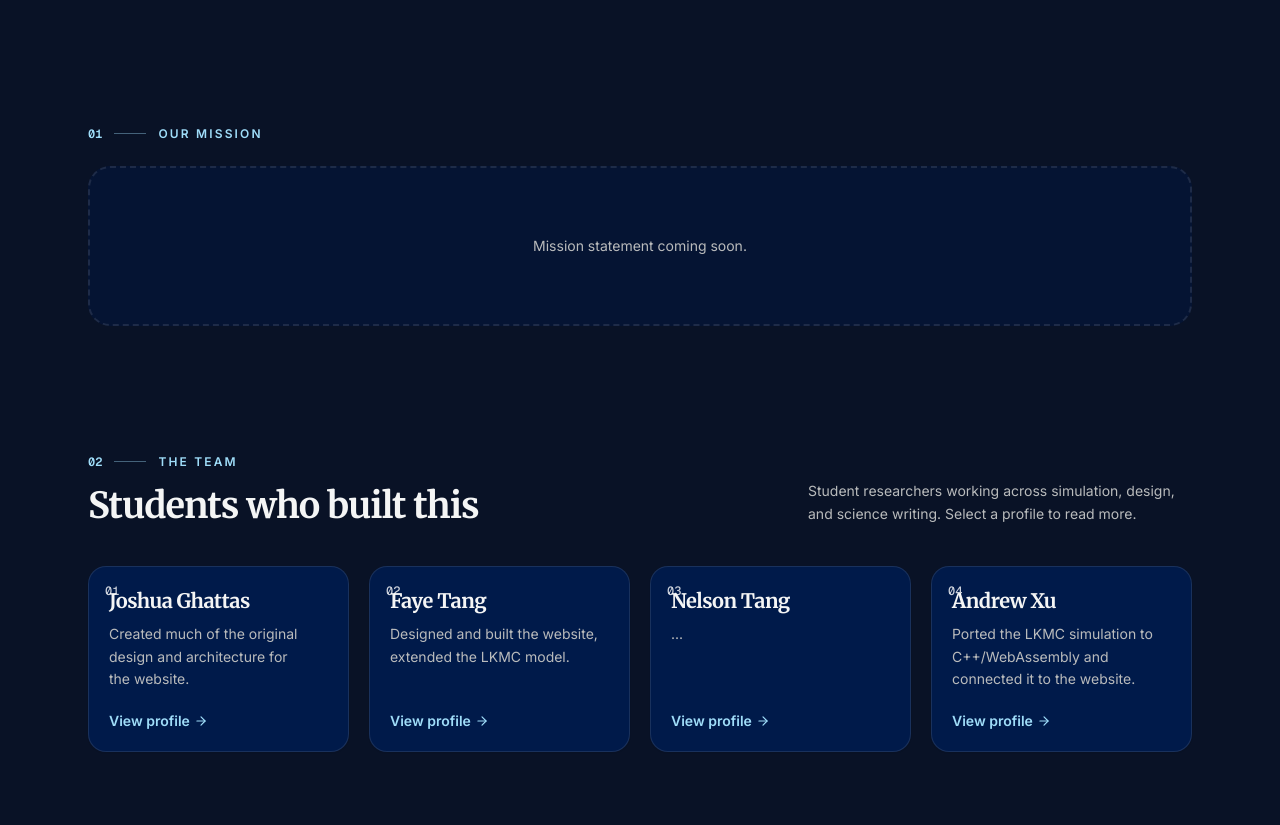
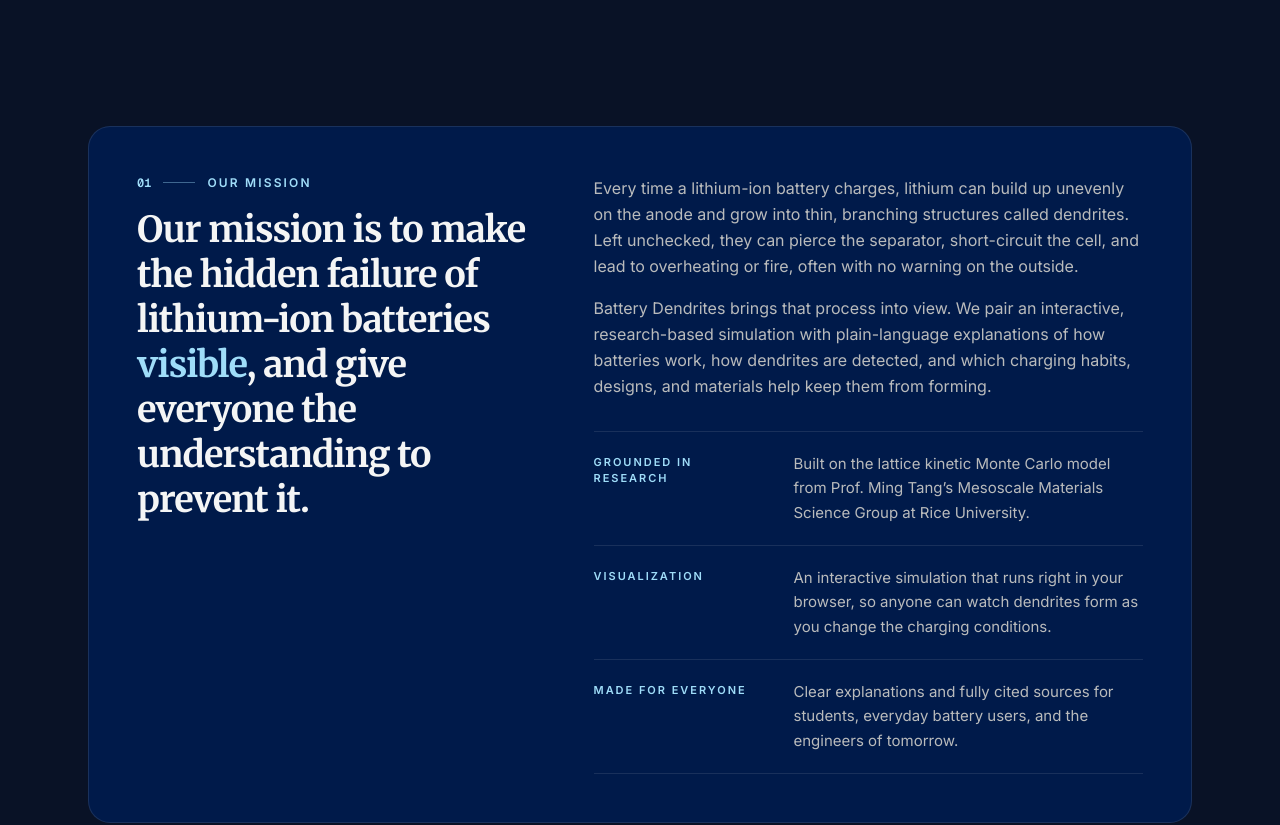
Before and after one commit to Rice-Material-Science-Lab/lithium-website, a Next.js app: page /about in a window 1280 px wide. Shown: the part 520-1345 px from the top of the page. Built offline with nearby package versions, Linux system fonts and the light colour scheme.

Commit message:
added to about

```diff
--- a/components/pages/about.tsx
+++ b/components/pages/about.tsx
@@ -157,17 +157,14 @@ const SPOTLIGHT =
 
 function MemberCard({
   member,
-  index,
   open,
   onToggle,
 }: {
   member: TeamMember
-  index: number
   open: boolean
   onToggle: () => void
 }) {
   const { ref, onMouseMove } = useSpotlight<HTMLButtonElement>()
-  const number = String(index + 1).padStart(2, "0")
 
   return (
     <button
@@ -193,9 +190,6 @@ function MemberCard({
           className="aspect-4/3 w-full sm:aspect-4/5"
         />
         <div className="absolute inset-x-0 bottom-0 h-1/2 bg-linear-to-t from-overlay/55 to-transparent" />
-        <span className="absolute top-4 left-4 font-mono text-xs font-medium text-overlay-foreground/80">
-          {number}
-        </span>
         <span
           className={cn(
             "absolute top-3 right-3 flex h-9 w-9 items-center justify-center rounded-full border border-overlay-foreground/25 bg-overlay-foreground/15 text-overlay-foreground backdrop-blur-md transition-all duration-500",
@@ -239,14 +233,11 @@ function MemberCard({
 
 function MemberPanel({
   member,
-  index,
   onClose,
 }: {
   member: TeamMember
-  index: number
   onClose: () => void
 }) {
-  const number = String(index + 1).padStart(2, "0")
   return (
     <div className="relative grid overflow-hidden rounded-3xl border border-border bg-card shadow-[0_1px_2px_rgb(0_0_0/0.04),0_24px_64px_-28px_rgb(0_0_0/0.35)] sm:grid-cols-[minmax(0,2fr)_minmax(0,3fr)] dark:shadow-none">
       <Portrait
@@ -256,7 +247,7 @@ function MemberPanel({
       />
       <div className="flex flex-col gap-5 p-6 sm:p-10">
         <div className="space-y-2 pr-10">
-          <Eyebrow index={number}>{member.role}</Eyebrow>
+          <Eyebrow>{member.role}</Eyebrow>
           <h3 className="font-heading text-3xl font-bold tracking-tight text-foreground">
             {member.name}
           </h3>
@@ -328,7 +319,6 @@ function TeamGrid() {
             <Reveal delay={0.08 * i} className="h-full">
               <MemberCard
                 member={m}
-                index={i}
                 open={openIndex === i}
                 onToggle={() => setOpenIndex(openIndex === i ? null : i)}
               />
@@ -352,7 +342,6 @@ function TeamGrid() {
             <MemberPanel
               key={openIndex}
               member={open}
-              index={openIndex}
               onClose={() => setOpenIndex(null)}
             />
           )}
@@ -362,21 +351,72 @@ function TeamGrid() {
   )
 }
 
+const MISSION_POINTS = [
+  {
+    k: "Grounded in research",
+    v: "Built on the lattice kinetic Monte Carlo model from Prof. Ming Tang’s Mesoscale Materials Science Group at Rice University.",
+  },
+  {
+    k: "Visualization",
+    v: "An interactive simulation that runs right in your browser, so anyone can watch dendrites form as you change the charging conditions.",
+  },
+  {
+    k: "Made for everyone",
+    v: "Clear explanations and fully cited sources for students, everyday battery users, and the engineers of tomorrow.",
+  },
+]
+
 function MissionStatement() {
   return (
     <section aria-labelledby="mission-statement-title" className="scroll-mt-24">
-      <Reveal className="space-y-6">
-        <Eyebrow index="01">Our mission</Eyebrow>
-        <h2 id="mission-statement-title" className="sr-only">
-          Mission statement
-        </h2>
-        {/* Mission statement placeholder: replace this block with the final text. */}
-        <div className="flex min-h-40 items-center justify-center rounded-3xl border-2 border-dashed border-border bg-card/40 p-8 text-center">
-          <p className="max-w-md text-sm text-muted-foreground">
-            Mission statement coming soon.
-          </p>
-        </div>
-      </Reveal>
+      <div className="relative grid gap-10 overflow-hidden rounded-3xl border border-border bg-card p-6 shadow-[0_1px_2px_rgb(0_0_0/0.04),0_24px_64px_-28px_rgb(0_0_0/0.35)] sm:p-10 lg:grid-cols-[minmax(0,5fr)_minmax(0,7fr)] lg:gap-16 lg:p-12 dark:shadow-none">
+        <Reveal className="space-y-4">
+          <Eyebrow index="01">Our mission</Eyebrow>
+          <h2
+            id="mission-statement-title"
+            className="font-heading text-3xl leading-tight font-bold tracking-tight text-balance text-foreground sm:text-4xl"
+          >
+            Our mission is to make the hidden failure of lithium-ion batteries{" "}
+            <span className="text-brand">visible</span>, and give everyone
+            the understanding to prevent it.
+          </h2>
+        </Reveal>
+
+        <Reveal delay={0.06} className="space-y-8">
+          <div className="space-y-4 text-[15px] leading-relaxed text-pretty text-muted-foreground sm:text-base">
+            <p>
+              Every time a lithium-ion battery charges, lithium can build up
+              unevenly on the anode and grow into thin, branching structures
+              called dendrites. Left unchecked, they can pierce the separator,
+              short-circuit the cell, and lead to overheating or fire, often
+              with no warning on the outside.
+            </p>
+            <p>
+              Battery Dendrites brings that process into view. We pair an
+              interactive, research-based simulation with plain-language
+              explanations of how batteries work, how dendrites are detected,
+              and which charging habits, designs, and materials help keep them
+              from forming.
+            </p>
+          </div>
+
+          <dl className="divide-y divide-foreground/10 border-y border-foreground/10">
+            {MISSION_POINTS.map((p) => (
+              <div
+                key={p.k}
+                className="grid gap-x-6 gap-y-1 py-5 sm:grid-cols-[11rem_minmax(0,1fr)]"
+              >
+                <dt className="pt-0.5 text-[11px] font-semibold tracking-[0.18em] text-brand uppercase">
+                  {p.k}
+                </dt>
+                <dd className="text-[15px] leading-relaxed text-pretty text-muted-foreground">
+                  {p.v}
+                </dd>
+              </div>
+            ))}
+          </dl>
+        </Reveal>
+      </div>
     </section>
   )
 }
--- a/lib/team.ts
+++ b/lib/team.ts
@@ -66,9 +66,11 @@ export const team: TeamMember[] = [
   {
     name: "Faye Tang",
     role: "Student Research Assistant",
-    contribution: "Designed and built the website, extended the LKMC model.",
-    bio: "I'm a student at Clements High School, class of 2027. For this project, I developed a more efficient version of the lab's lattice kinetic Monte Carlo (LKMC) model to realistically simulate dendrite formation, built the Homepage,  Library and References pages. I plan to study materials science and engineering, working closely with technology to advance sustainability.",
+    contribution:
+      "Designed the site's overall design and structure, and extended the LKMC model.",
+    bio: "I'm a student at Clements High School, class of 2027. I came up with the overall design and structure of Battery Dendrites, mapping out how each page would guide readers from battery basics through to the simulation. On the research side, I developed a more efficient version of the lab's lattice kinetic Monte Carlo (LKMC) model to realistically simulate dendrite formation, and I built the Homepage, Library, and References pages. I plan to study materials science and engineering, working closely with technology to advance sustainability.",
     focus: [
+      "Site structure",
       "Web design",
       "Science communication",
       "Simulation",
```
